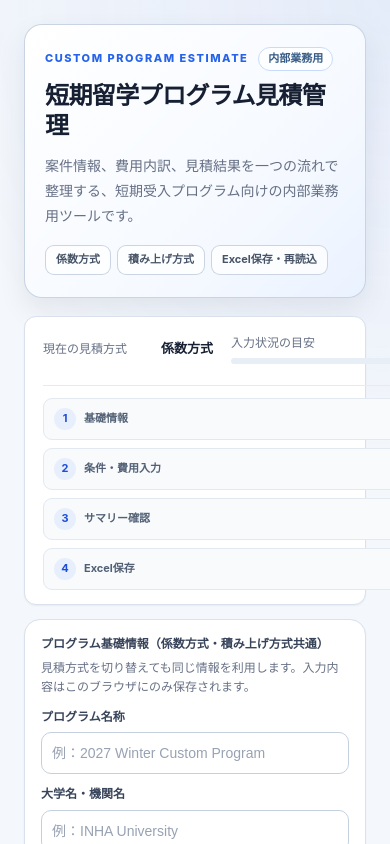
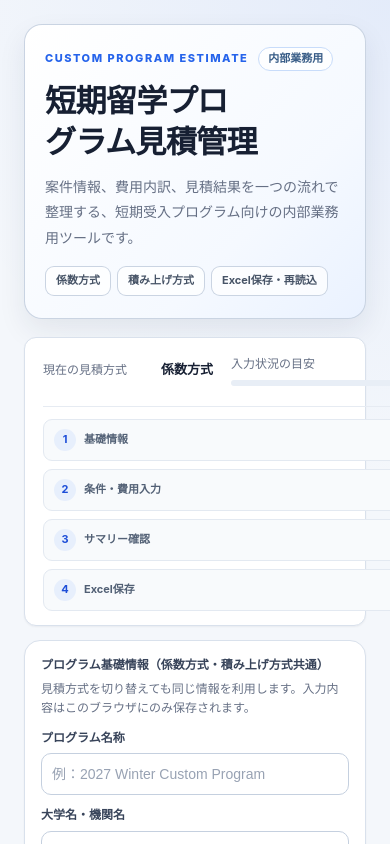
Before and after one commit to Steveston147/mitsumori, a React (Vite) app: page / in a window 390 px wide. Shown: the top 844 px of the page. Built offline with nearby package versions, Linux system fonts and the light colour scheme.

Commit message:
Refine hero title presentation

```diff
--- a/src/components/ProfessionalUiPolish.css
+++ b/src/components/ProfessionalUiPolish.css
@@ -41,6 +41,15 @@
   color: #475467;
   font-size: 12px;
   font-weight: 700;
+}
+
+.app-hero-copy {
+  min-width: 0;
+}
+
+.app-hero h1 {
+  font-weight: 800;
+  text-wrap: balance;
 }
 
 .workflow-status {
@@ -129,6 +138,13 @@
   border-bottom: 0;
 }
 
+@media (min-width: 981px) {
+  .app-hero h1 {
+    max-width: none;
+    white-space: nowrap;
+  }
+}
+
 @media (max-width: 980px) {
   .workflow-steps {
     grid-template-columns: repeat(2, minmax(0, 1fr));
@@ -142,6 +158,11 @@
 
   .app-capability-list span {
     font-size: 11px;
+  }
+
+  .app-hero h1 {
+    font-size: clamp(26px, 8vw, 34px);
+    line-height: 1.3;
   }
 
   .workflow-steps {
@@ -160,5 +181,3 @@
     display: none !important;
   }
 }
-
-/* Deployment retry marker: no visual or functional change. */
```
